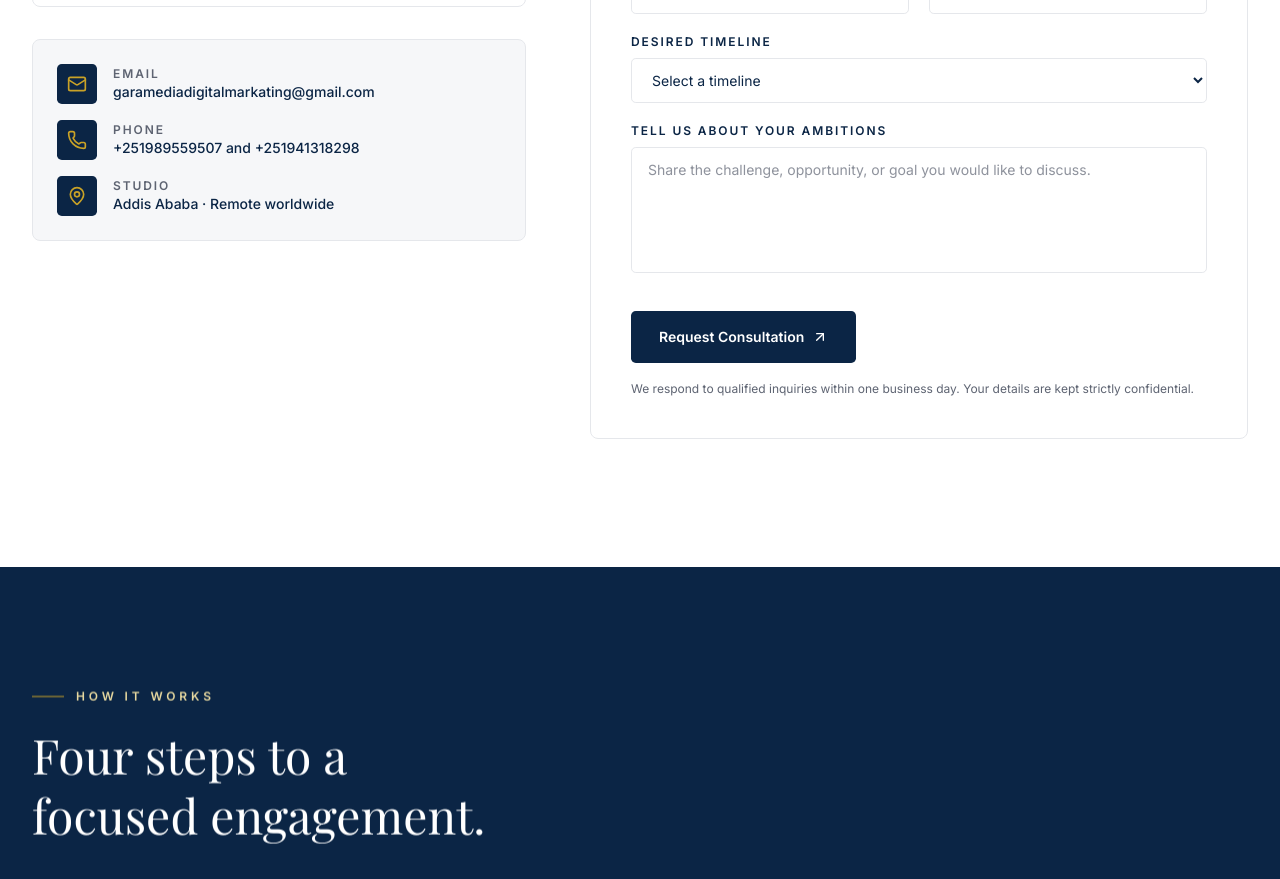
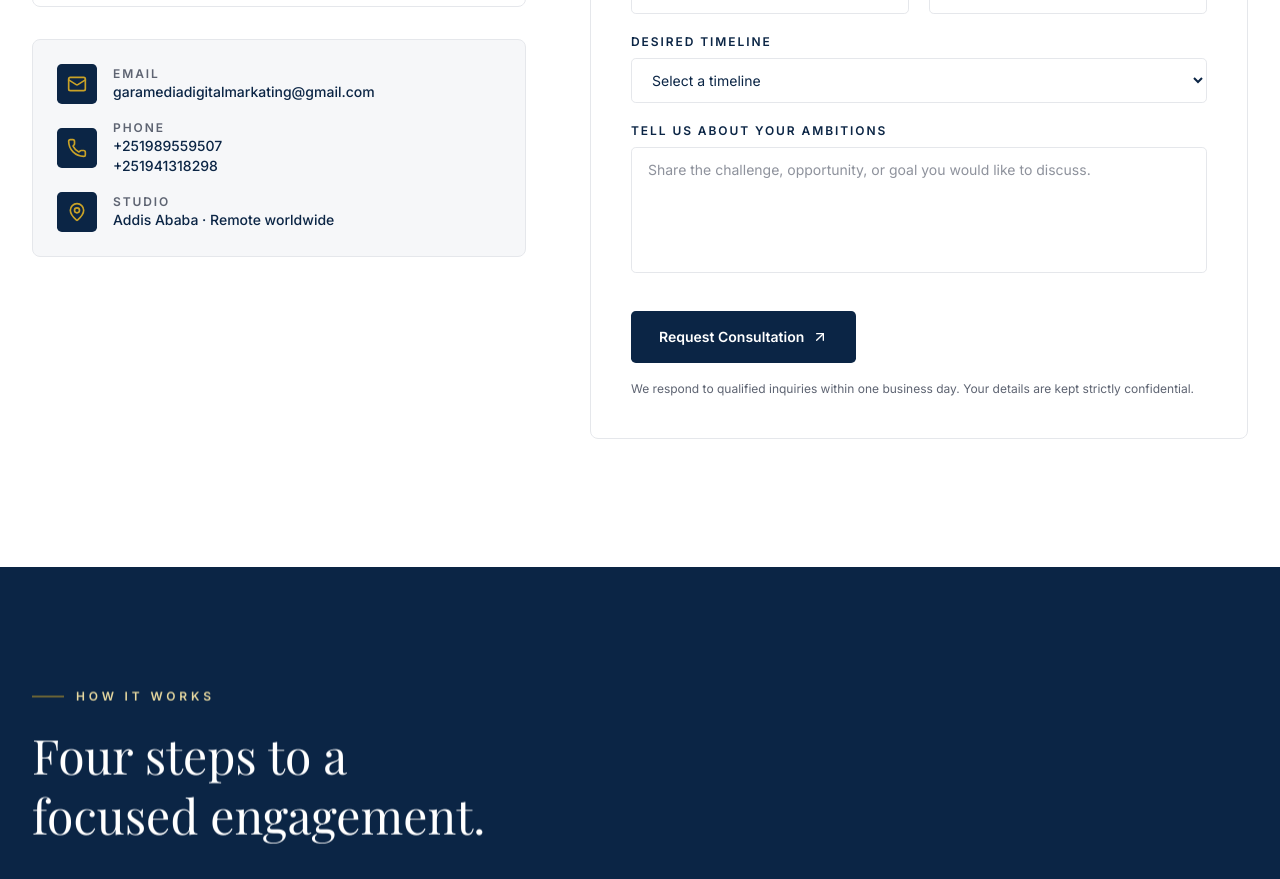
Before and after one commit to Fraol-12/Gara-Digitals, a Next.js app: page /consultation in a window 1280 px wide. Shown: the part 1320-2199 px from the top of the page. Built offline with nearby package versions, Linux system fonts and the light colour scheme; a web font is replaced by a local one.

Commit message:
refactor contacts

```diff
--- a/app/consultation/page.tsx
+++ b/app/consultation/page.tsx
@@ -42,7 +42,7 @@ const contacts = [
     label: 'Email',
     value: 'garamediadigitalmarkating@gmail.com',
   },
-  { icon: Phone, label: 'Phone', value: '+251989559507 and +251941318298' },
+  { icon: Phone, label: 'Phone', value: '+251989559507\n+251941318298' },
   { icon: MapPin, label: 'Studio', value: 'Addis Ababa · Remote worldwide' },
 ]
 
@@ -99,7 +99,7 @@ export default function ConsultationPage() {
                       <p className="text-xs font-semibold uppercase tracking-[0.16em] text-muted-foreground">
                         {contact.label}
                       </p>
-                      <p className="text-sm font-medium text-navy">
+                      <p className="whitespace-pre-line text-sm font-medium text-navy">
                         {contact.value}
                       </p>
                     </div>
```
